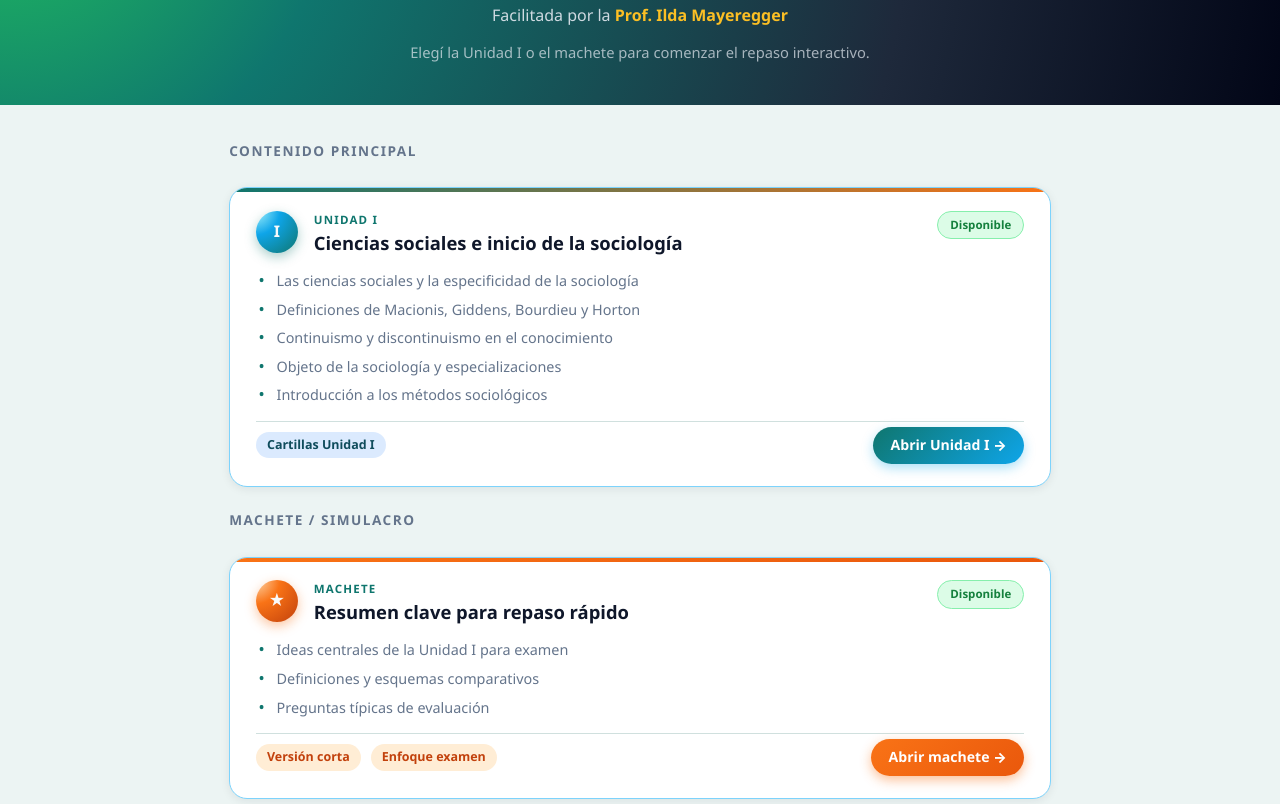
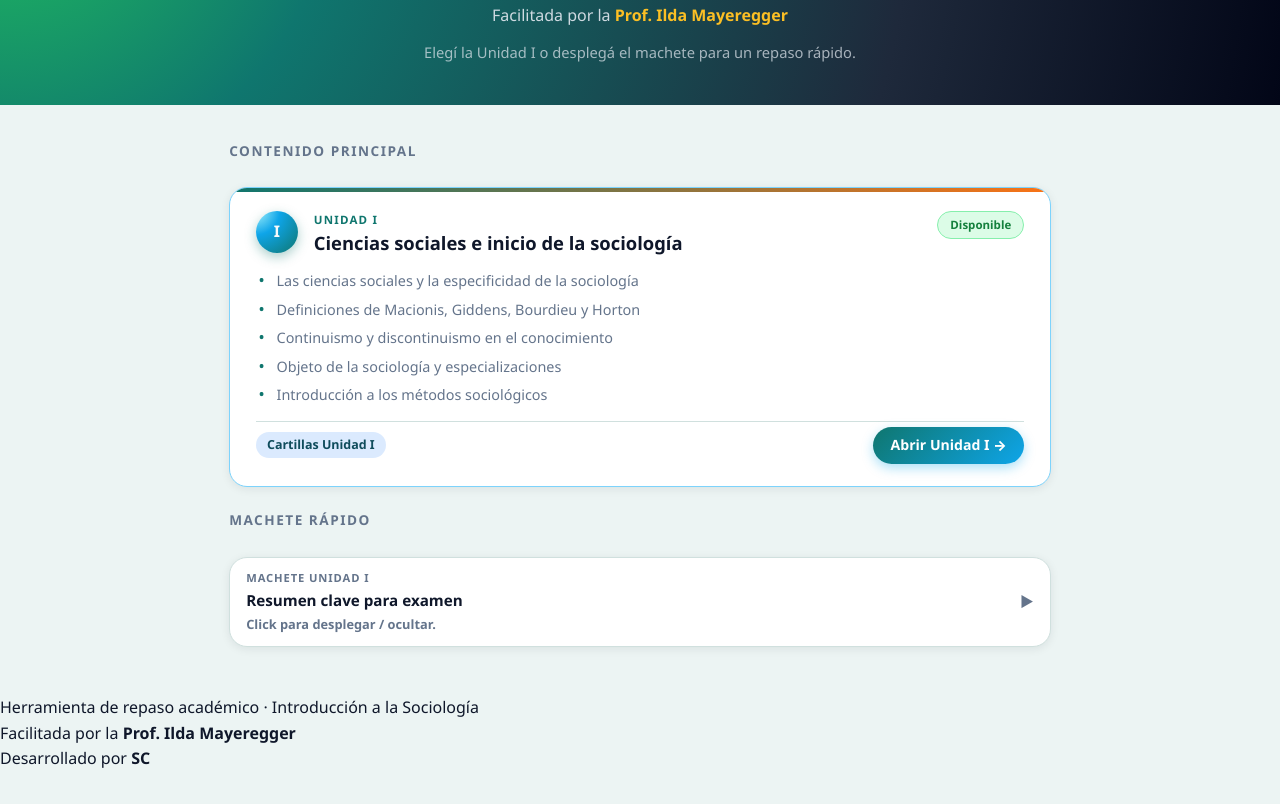
Before and after one commit to sentiege/sociologia, a plain HTML site: page index.html in a window 1280 px wide. Shown: the part 148-952 px from the top of the page. After the commit the page ends 920 px from the top, so only its background shows below. Drawn offline with Linux system fonts and the light colour scheme.

Commit message:
Update index.html

```diff
--- a/index.html
+++ b/index.html
@@ -223,32 +223,82 @@
       box-shadow: 0 4px 12px rgba(14, 165, 233, 0.35);
     }
 
-    .simulacro-card .unit-num {
-      background: radial-gradient(circle at 0 0, #fed7aa 0, #f97316 40%, #c2410c 100%);
-      box-shadow: 0 4px 12px rgba(248, 113, 22, 0.4);
-    }
-    .simulacro-card::before {
-      background: linear-gradient(90deg, #f97316, #ea580c);
-    }
-    .simulacro-card .chip {
-      background: #ffedd5;
-      color: #c2410c;
-    }
-    .simulacro-card .btn-go {
-      background: linear-gradient(135deg, #f97316, #ea580c);
-      box-shadow: 0 4px 12px rgba(248, 113, 22, 0.45);
+    /* Machete acordeón */
+    details {
+      background: var(--card-bg);
+      border-radius: var(--radius-lg);
+      border: 1.5px solid var(--border);
+      box-shadow: var(--shadow-sm);
+      padding: 0.7rem 1rem;
     }
 
-    .footer {
-      text-align: center;
-      padding: 1.5rem 1rem 2rem;
-      font-size: 0.83rem;
+    summary {
+      list-style: none;
+      cursor: pointer;
+      display: flex;
+      align-items: center;
+      justify-content: space-between;
+      gap: 0.7rem;
+      font-size: 0.95rem;
+      font-weight: 700;
+      color: #0f172a;
+    }
+
+    summary::-webkit-details-marker { display: none; }
+
+    .summary-main {
+      display: flex;
+      flex-direction: column;
+      gap: 0.1rem;
+    }
+
+    .summary-label {
+      text-transform: uppercase;
+      letter-spacing: 0.08em;
+      font-size: 0.7rem;
       color: var(--muted);
+      font-weight: 700;
+    }
+
+    .summary-title {
+      font-size: 0.95rem;
+      font-weight: 700;
+    }
+
+    .summary-hint {
+      font-size: 0.8rem;
+      color: var(--muted);
+    }
+
+    .chevron {
+      font-size: 0.9rem;
+      color: var(--muted);
+      transition: transform 0.2s ease;
+      flex-shrink: 0;
+    }
+
+    details[open] .chevron {
+      transform: rotate(90deg);
+    }
+
+    .machete-panel {
+      margin-top: 0.6rem;
+      padding-top: 0.6rem;
       border-top: 1px solid var(--border);
-      line-height: 1.8;
-      background: rgba(15, 23, 42, 0.01);
+      font-size: 0.88rem;
+      color: #111827;
     }
-    .footer strong { color: var(--primary); }
+
+    .machete-panel ul {
+      margin-left: 1.1rem;
+      margin-top: 0.25rem;
+    }
+
+    .machete-panel li {
+      margin-bottom: 0.25rem;
+    }
+
+    .key { font-weight: 600; }
 
     @media (max-width: 520px) {
       .unit-card  { padding: 1.1rem 1rem; }
@@ -265,7 +315,7 @@
     <span class="hero-tag">Herramienta de Repaso</span>
     <h1>Introducción a la Sociología</h1>
     <p class="hero-sub">Facilitada por la <strong>Prof. Ilda Mayeregger</strong></p>
-    <p class="hero-desc">Elegí la Unidad I o el machete para comenzar el repaso interactivo.</p>
+    <p class="hero-desc">Elegí la Unidad I o desplegá el machete para un repaso rápido.</p>
   </div>
 </header>
 
@@ -296,29 +346,33 @@
     </div>
   </div>
 
-  <p class="section-title">Machete / Simulacro</p>
+  <p class="section-title">Machete rápido</p>
 
-  <!-- MACHETE / SIMULACRO -->
-  <div class="unit-card available simulacro-card" onclick="window.location.href='simulacro/index.html'">
-    <div class="unit-header">
-      <div class="unit-num">★</div>
-      <div>
-        <p class="unit-label">Machete</p>
-        <h2 class="unit-title">Resumen clave para repaso rápido</h2>
+  <!-- MACHETE DESPLEGABLE EN EL INDEX -->
+  <details>
+    <summary>
+      <div class="summary-main">
+        <span class="summary-label">Machete Unidad I</span>
+        <span class="summary-title">Resumen clave para examen</span>
+        <span class="summary-hint">Click para desplegar / ocultar.</span>
       </div>
-      <span class="unit-badge available-badge">Disponible</span>
+      <span class="chevron">▶</span>
+    </summary>
+    <div class="machete-panel">
+      <ul>
+        <li><span class="key">Definición de sociología:</span> ciencia que estudia de forma sistemática la sociedad, la vida social humana y las relaciones entre individuos y grupos.</li>
+        <li><span class="key">Ciencias sociales:</span> historia, economía, ciencia política, derecho, antropología, psicología, geografía, educación, comunicación, demografía.</li>
+        <li><span class="key">Especificidad de la sociología:</span> analiza estructuras, instituciones y desigualdades articulando niveles macro y micro.</li>
+        <li><span class="key">Continuismo:</span> conocimiento como acumulación lineal; cada etapa contiene a las anteriores.</li>
+        <li><span class="key">Discontinuismo:</span> cortes y rupturas; nuevas formas de conocimiento redefinen objeto y reglas.</li>
+        <li><span class="key">Objeto de la sociología:</span> sociedad humana, grupos y relaciones sociales; explica causas, significados y efectos de comportamientos colectivos.</li>
+        <li><span class="key">Especializaciones:</span> sociología urbana, rural, de la educación, jurídica, política, del género, del arte, clínica, entre otras.</li>
+        <li><span class="key">Método cuantitativo:</span> mide y generaliza; usa encuestas, cuestionarios estructurados y estadísticas.</li>
+        <li><span class="key">Método cualitativo:</span> comprende significados y procesos; usa entrevistas en profundidad, grupos focales, historias de vida y estudios de caso.</li>
+        <li><span class="key">Frase comodín:</span> «Desde la perspectiva sociológica, la vida social no es natural ni dada, sino una construcción histórica de relaciones, instituciones y significados que pueden estudiarse científicamente».</li>
+      </ul>
     </div>
-    <ul class="unit-topics">
-      <li>Ideas centrales de la Unidad I para examen</li>
-      <li>Definiciones y esquemas comparativos</li>
-      <li>Preguntas típicas de evaluación</li>
-    </ul>
-    <div class="unit-footer">
-      <span class="chip">Versión corta</span>
-      <span class="chip">Enfoque examen</span>
-      <span class="btn-go">Abrir machete →</span>
-    </div>
-  </div>
+  </details>
 
 </main>
 
```
